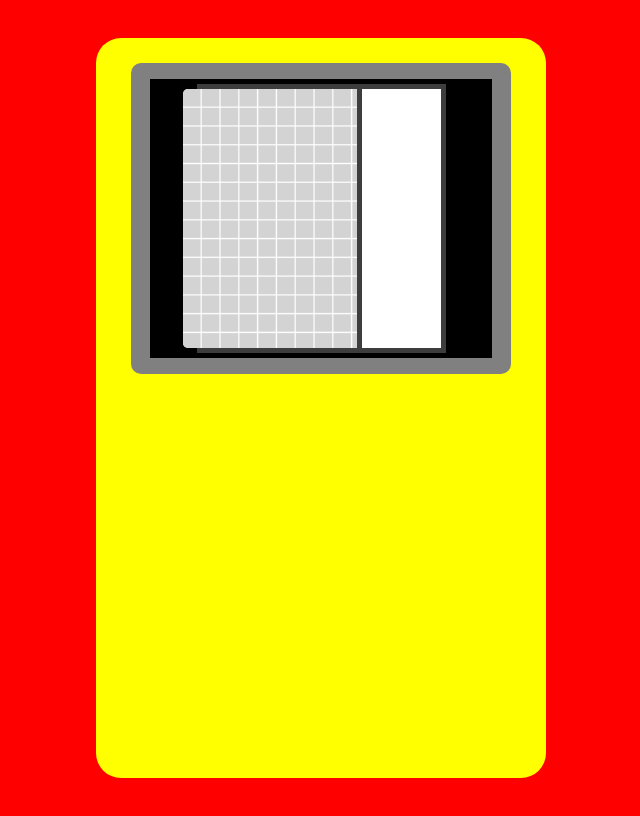
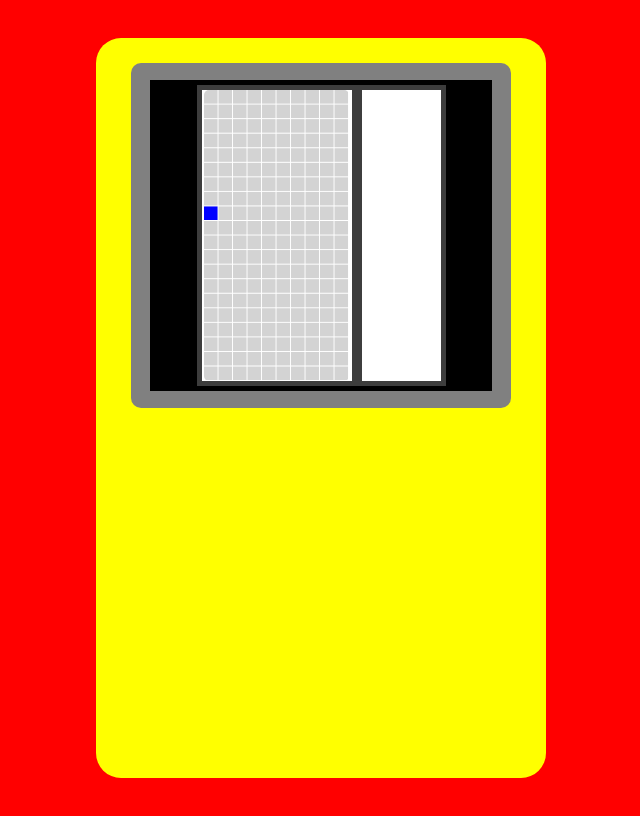
Before and after one commit to brenton-j-andrews/JS_Tetris, a website: page index.html in a window 1280 px wide. Shown: the whole page, without its empty margins (319-959 px from the left). Drawn offline with Linux system fonts and the light colour scheme.

Commit message:
very basic canvas animation is working! Time to generate tetrominos!

```diff
--- a/game.js
+++ b/game.js
@@ -43,14 +43,31 @@ const TETROMINOS = {
   ]
 }
 
+const TETROMINO_COLOR = {
+  'I': 'cyan',
+  'O': 'yellow',
+  'T': 'purple',
+  'S': 'green',
+  'Z': 'red',
+  'J': 'blue',
+  'L': 'orange'
+}
+
 const CELL_SIZE = "15";
+
+
+
+// Generate random teteromino.
+function generateTetromino() {
+
+}
+
+
 
 // Initialize canvas.
 const canvas = document.getElementById("game-screen");
 const ctx = canvas.getContext('2d');
 ctx.fillStyle = 'lightgray';
-
-console.log(ctx);
 
 // Populate empty game array.
 let gameArray = [];
@@ -63,22 +80,35 @@ for (let row = -10; row < 20; row++) {
   }
 }
 
-
+let frameCount = 0;
+let test_i = 0;
+let test_j = 0;
+let gameActive = null;
 
 // Game driver loop.
 function gameLoop() {
+  requestAnimationFrame(gameLoop);
 
-  // ctx.fillRect(0, 0, CELL_SIZE - 1, CELL_SIZE - 1);
-  // ctx.strokeRect(50, 50, 150, 150);
-
+  gameArray[test_i][test_j] = 1;
+  frameCount++;
 
   // Draw the current game state.
   for (let row = 0; row < 20; row++) {
     for (let column = 0; column < 10; column++) {
+      if (gameArray[row][column]) {
+        ctx.fillStyle = TETROMINO_COLOR['J'];
+      } else {
+        ctx.fillStyle = "lightgrey";
+      }
       ctx.fillRect(column * CELL_SIZE, row * CELL_SIZE, CELL_SIZE - 1, CELL_SIZE - 1);
     }
   }
-  console.log("all done!");
+
+  if (frameCount > 35) {
+    frameCount = 0;
+    gameArray[test_i][test_j] = 0;
+    test_i++;
+  }
 }
 
-gameLoop();
+gameActive = requestAnimationFrame(gameLoop);
--- a/index.html
+++ b/index.html
@@ -15,7 +15,7 @@
         <div class="screen-contents">
 
           <div class="game-display">
-             <canvas id="game-screen" width="150", height="207"></canvas>
+             <canvas id="game-screen" width="150", height="300"></canvas>
           </div>
 
           <div class="score-display">
--- a/styles.css
+++ b/styles.css
@@ -25,7 +25,7 @@ body {
   justify-content: center;
   align-items: center;
 
-  height: 45%;
+  height: 50%;
   width: 95%;
   border-radius: 10px;
 
```
